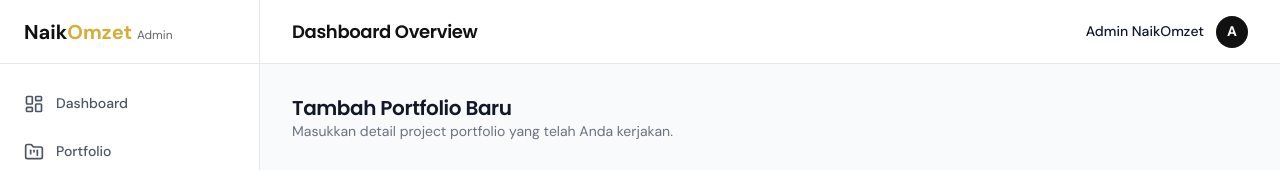
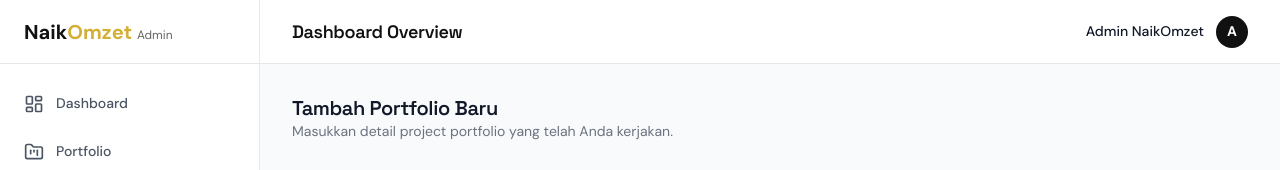
Before and after one commit to yusronbernardoo/naikomzetweb, a Next.js app: page /admin/portfolio/create in a window 1280 px wide. Shown: the top 170 px of the page. Built offline with nearby package versions, Linux system fonts and the light colour scheme; no server answers; the database is empty.

Commit message:
style: change heading font from Poppins to Space Grotesk

```diff
--- a/src/app/globals.css
+++ b/src/app/globals.css
@@ -21,7 +21,7 @@
   --text-light: #ffffff; /* Text on dark backgrounds */
 
   /* Typography */
-  --font-heading: var(--font-poppins), 'Segoe UI', Roboto, Helvetica, Arial, sans-serif;
+  --font-heading: var(--font-space-grotesk), 'Segoe UI', Roboto, Helvetica, Arial, sans-serif;
   --font-body: var(--font-dm-sans), 'Segoe UI', Roboto, Helvetica, Arial, sans-serif;
 
   /* Spacing */
--- a/src/app/layout.tsx
+++ b/src/app/layout.tsx
@@ -1,5 +1,5 @@
 import type { Metadata } from "next";
-import { DM_Sans, Poppins } from "next/font/google";
+import { DM_Sans, Space_Grotesk } from "next/font/google";
 import "./globals.css";
 
 const dmSans = DM_Sans({
@@ -8,8 +8,8 @@ const dmSans = DM_Sans({
   weight: ["400", "500", "700"],
 });
 
-const poppins = Poppins({
-  variable: "--font-poppins",
+const spaceGrotesk = Space_Grotesk({
+  variable: "--font-space-grotesk",
   subsets: ["latin"],
   weight: ["400", "500", "600", "700"],
 });
@@ -27,7 +27,7 @@ export default function RootLayout({
   children: React.ReactNode;
 }>) {
   return (
-    <html lang="id" className={`${dmSans.variable} ${poppins.variable}`}>
+    <html lang="id" className={`${dmSans.variable} ${spaceGrotesk.variable}`}>
       <body>
         {children}
         <FloatingWhatsApp />
```
